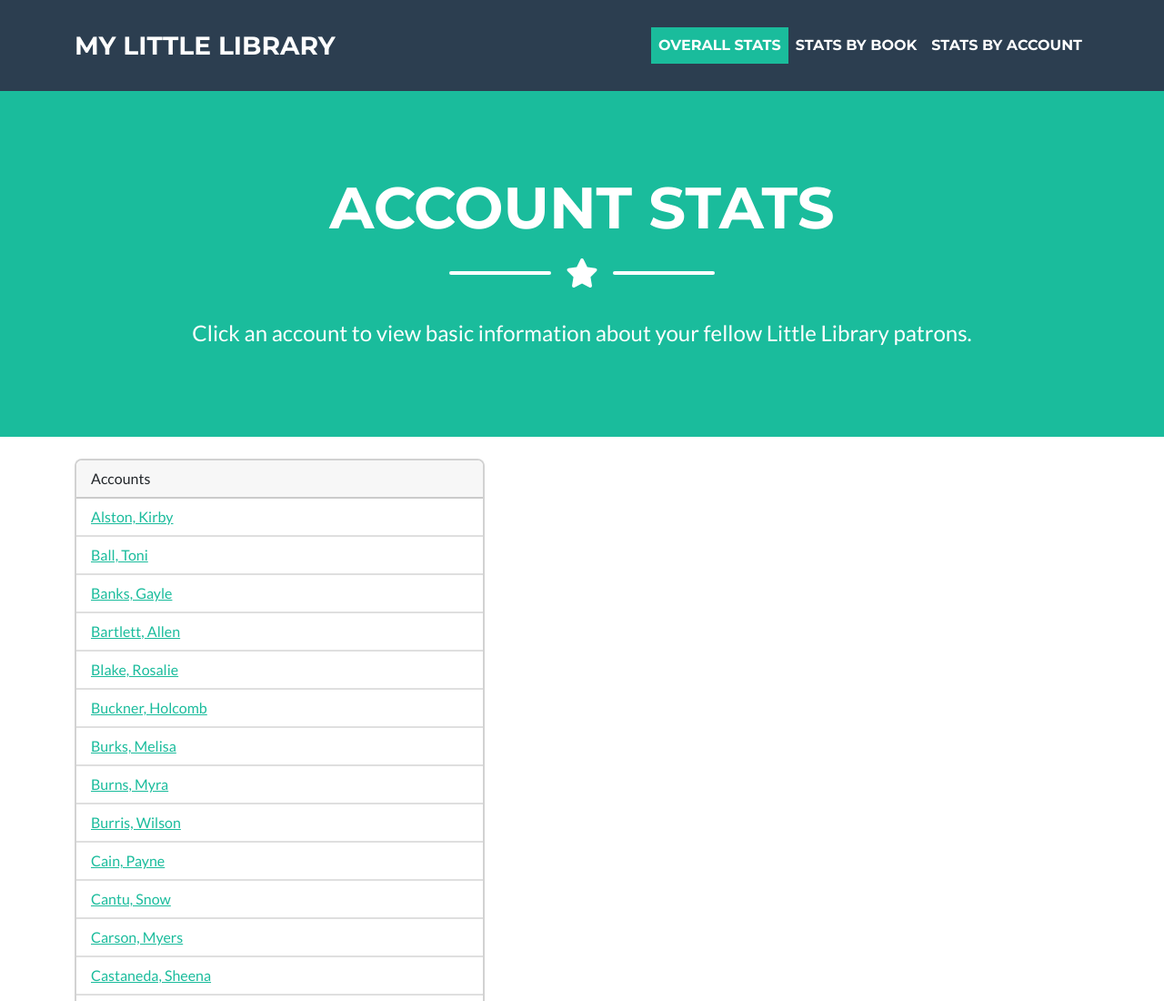
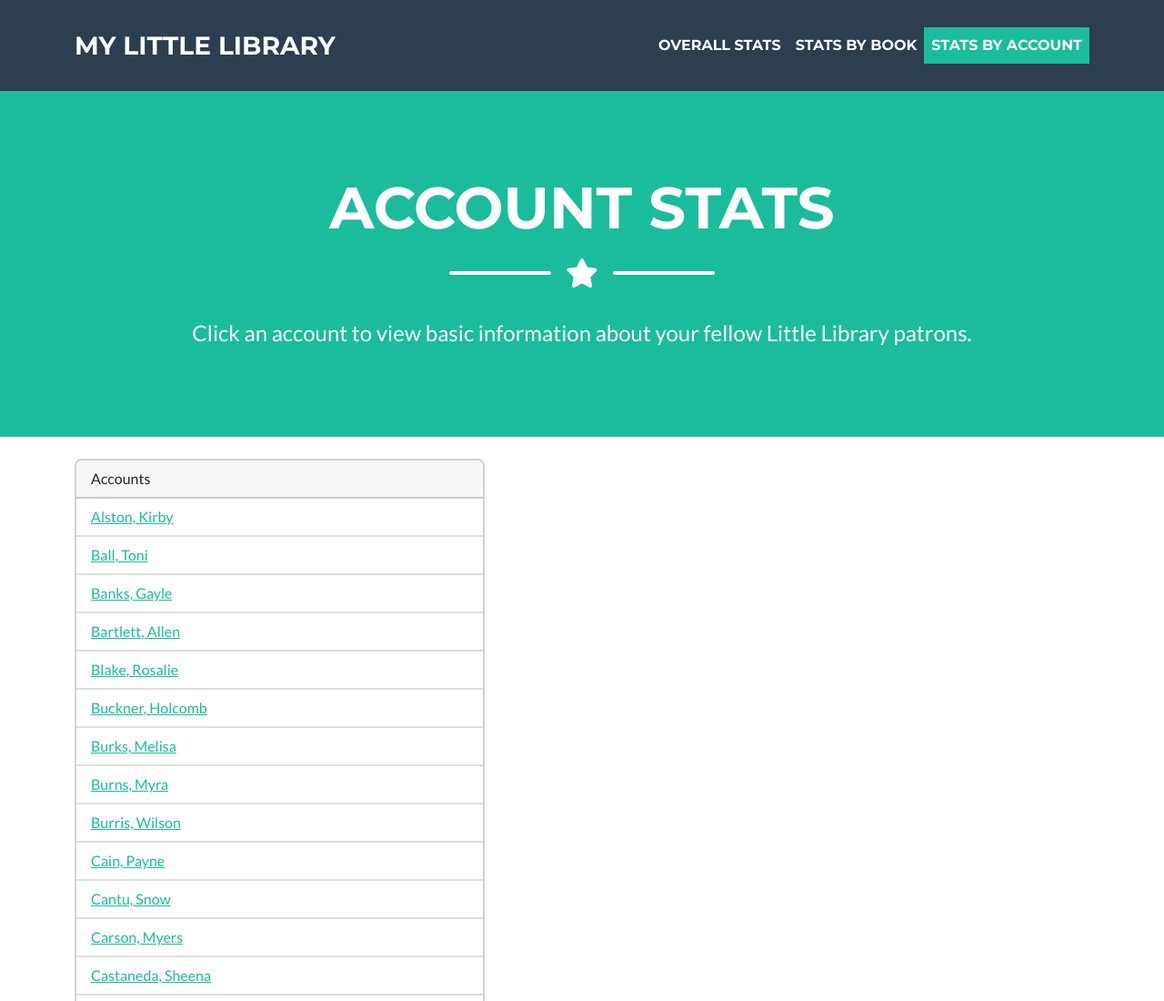
Before and after one commit to s3ngstrom/thinkful-library-project, a website: page accounts.html in a window 1280 px wide. Shown: the top 1100 px of the page at 91% size. Drawn offline with nearby package versions, Linux system fonts and the light colour scheme.

Commit message:
Nav styling

```diff
--- a/accounts.html
+++ b/accounts.html
@@ -30,13 +30,13 @@
           <div class="collapse navbar-collapse" id="navbarResponsive">
               <ul class="navbar-nav ms-auto">
                   <li class="nav-item">
-                      <a class="nav-link active" href="./index.html">Overall Stats</a>
+                      <a class="nav-link" href="./index.html">Overall Stats</a>
                   </li>
                   <li class="nav-item">
                       <a class="nav-link" href="./books.html">Stats by Book</a>
                   </li>
                   <li class="nav-item">
-                      <a class="nav-link" href="./accounts.html">Stats by Account</a>
+                      <a class="nav-link active" href="./accounts.html">Stats by Account</a>
                   </li>
               </ul>
           </div>
```
Also changed, not shown: books.html (+2 -2 lines).
